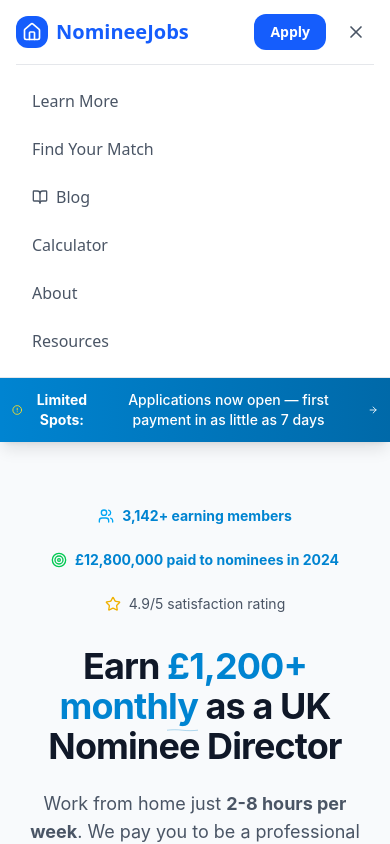
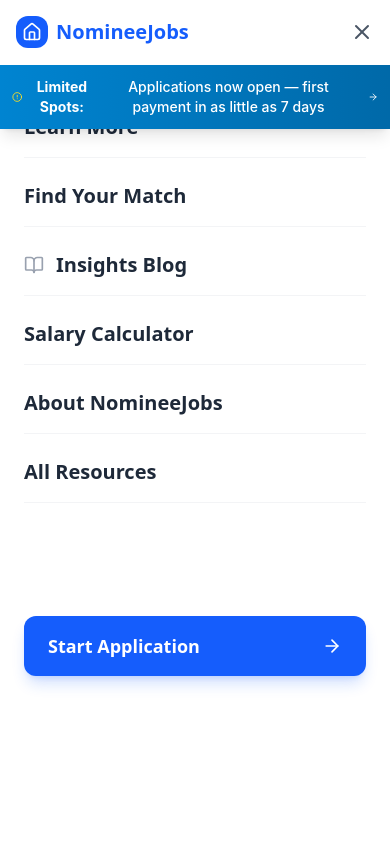
Before and after one commit to ashstate64/nomineejobs, a Next.js app: page / in a window 390 px wide. Both pictures are taken after a click on the button "Toggle Menu". Shown: the top 844 px of the page. Built offline with nearby package versions, Linux system fonts and the light colour scheme.

Commit message:
Polish mobile navigation overlay, form buttons, and UI grid spacing

```diff
--- a/components/navigation.tsx
+++ b/components/navigation.tsx
@@ -1,18 +1,28 @@
 "use client"
 
 import Link from "next/link"
-import { BookOpen, Home, Phone, Menu, X } from "lucide-react"
-import { useState } from "react"
+import { BookOpen, Home, Phone, Menu, X, ArrowRight } from "lucide-react"
+import { useState, useEffect } from "react"
 
 export default function Navigation() {
   const [mobileMenuOpen, setMobileMenuOpen] = useState(false)
 
+  // Prevent background scrolling when mobile menu is open
+  useEffect(() => {
+    if (mobileMenuOpen) {
+      document.body.style.overflow = 'hidden'
+    } else {
+      document.body.style.overflow = 'unset'
+    }
+    return () => { document.body.style.overflow = 'unset' }
+  }, [mobileMenuOpen])
+
   return (
     <nav className="bg-white/95 backdrop-blur-sm border-b border-gray-200 sticky top-0 z-50 shadow-sm">
       <div className="container mx-auto px-4">
-        <div className="flex items-center justify-between h-16">
+        <div className="flex items-center justify-between h-16 relative z-50 bg-transparent">
           {/* Logo */}
-          <Link href="/" className="flex items-center gap-2 font-bold text-xl text-blue-600 hover:text-blue-700 transition-colors">
+          <Link href="/" className="flex items-center gap-2 font-bold text-xl text-blue-600 hover:text-blue-700 transition-colors" onClick={() => setMobileMenuOpen(false)}>
             <div className="p-1.5 bg-blue-600 rounded-lg">
               <Home className="h-5 w-5 text-white" />
             </div>
@@ -69,72 +79,78 @@ export default function Navigation() {
 
           {/* Mobile Menu Button */}
           <div className="md:hidden flex items-center gap-3">
-            <Link
-              href="/apply"
-              className="bg-blue-600 text-white px-4 py-2 rounded-lg hover:bg-blue-700 transition-colors font-semibold text-sm"
-            >
-              Apply
-            </Link>
             <button
               onClick={() => setMobileMenuOpen(!mobileMenuOpen)}
-              className="p-2 rounded-lg text-gray-600 hover:text-gray-800 hover:bg-gray-100 transition-colors"
+              className="p-2 -mr-2 rounded-lg text-gray-600 hover:text-gray-900 focus:outline-none transition-colors"
+              aria-label="Toggle Menu"
             >
-              {mobileMenuOpen ? <X className="h-5 w-5" /> : <Menu className="h-5 w-5" />}
+              {mobileMenuOpen ? <X className="h-6 w-6" /> : <Menu className="h-6 w-6" />}
             </button>
           </div>
         </div>
+      </div>
 
-        {/* Mobile Navigation Menu */}
+      {/* Mobile Navigation Full-Screen Overlay */}
       {mobileMenuOpen && (
-          <div className="md:hidden border-t border-gray-200 bg-white">
-            <div className="py-4 space-y-2">
+        <div className="md:hidden fixed inset-0 z-40 bg-white pt-[65px] h-screen overflow-y-auto w-full max-w-full m-0 p-0 overscroll-contain pb-24 touch-pan-y" style={{ '-webkit-overflow-scrolling': 'touch' } as React.CSSProperties}>
+          <div className="flex flex-col px-6 py-8 space-y-2 relative h-full">
             <Link
               href="/learn-more"
-                className="block px-4 py-2 text-gray-600 hover:text-blue-600 hover:bg-blue-50 rounded-lg transition-colors"
+              className="block font-semibold text-xl py-4 border-b border-gray-100 text-gray-800 hover:text-blue-600 transition-colors"
               onClick={() => setMobileMenuOpen(false)}
             >
               Learn More
             </Link>
             <Link
               href="/demographics"
-                className="block px-4 py-2 text-gray-600 hover:text-blue-600 hover:bg-blue-50 rounded-lg transition-colors"
+              className="block font-semibold text-xl py-4 border-b border-gray-100 text-gray-800 hover:text-blue-600 transition-colors"
               onClick={() => setMobileMenuOpen(false)}
             >
               Find Your Match
             </Link>
             <Link
               href="/blog"
-                className="flex items-center gap-2 px-4 py-2 text-gray-600 hover:text-blue-600 hover:bg-blue-50 rounded-lg transition-colors"
+              className="flex items-center gap-3 font-semibold text-xl py-4 border-b border-gray-100 text-gray-800 hover:text-blue-600 transition-colors"
               onClick={() => setMobileMenuOpen(false)}
             >
-                <BookOpen className="h-4 w-4" />
-                Blog
+              <BookOpen className="h-5 w-5 text-gray-400" />
+              Insights Blog
             </Link>
             <Link
               href="/calculator"
-                className="block px-4 py-2 text-gray-600 hover:text-blue-600 hover:bg-blue-50 rounded-lg transition-colors"
+              className="block font-semibold text-xl py-4 border-b border-gray-100 text-gray-800 hover:text-blue-600 transition-colors"
               onClick={() => setMobileMenuOpen(false)}
             >
-                Calculator
+              Salary Calculator
             </Link>
             <Link
               href="/about"
-                className="block px-4 py-2 text-gray-600 hover:text-blue-600 hover:bg-blue-50 rounded-lg transition-colors"
+              className="block font-semibold text-xl py-4 border-b border-gray-100 text-gray-800 hover:text-blue-600 transition-colors"
               onClick={() => setMobileMenuOpen(false)}
             >
-                About
+              About NomineeJobs
             </Link>
             <Link
               href="/resources"
-                className="block px-4 py-2 text-gray-600 hover:text-blue-600 hover:bg-blue-50 rounded-lg transition-colors"
+              className="block font-semibold text-xl py-4 border-b border-gray-100 text-gray-800 hover:text-blue-600 transition-colors"
               onClick={() => setMobileMenuOpen(false)}
             >
-                Resources
+              All Resources
+            </Link>
+
+            <div className="pt-8 w-full mt-auto mb-10 block">
+              <Link
+                href="/apply"
+                className="w-full flex items-center justify-between bg-blue-600 text-white px-6 py-4 rounded-xl font-bold text-lg hover:bg-blue-700 transition-all shadow-lg shadow-blue-600/20 active:scale-95"
+                onClick={() => setMobileMenuOpen(false)}
+              >
+                <span>Start Application</span>
+                <ArrowRight className="h-5 w-5" />
               </Link>
             </div>
           </div>
+        </div>
       )}
-      </div>
     </nav>
   )
 }
--- a/components/sections/below-fold-content.tsx
+++ b/components/sections/below-fold-content.tsx
@@ -196,40 +196,40 @@ const BelowFoldContent = memo(() => {
           </p>
         </div>
 
-        <div className="grid md:grid-cols-2 lg:grid-cols-3 gap-8">
+        <div className="grid grid-cols-1 md:grid-cols-2 lg:grid-cols-3 gap-6 md:gap-8 max-w-sm md:max-w-none mx-auto">
           {TESTIMONIALS_DATA.map((testimonial, index) => (
-            <GlassCard key={index} className="flex flex-col group hover:scale-105 transition-transform duration-300">
+            <GlassCard key={index} className="flex flex-col group hover:scale-[1.02] transition-transform duration-300">
               <div className="flex items-center mb-4">
-                <Avatar className="h-16 w-16 mr-4 ring-2 ring-sky-200 shadow-lg">
+                <Avatar className="h-14 w-14 md:h-16 md:w-16 mr-4 ring-2 ring-sky-200 shadow-lg">
                   <AvatarImage src={testimonial.avatar} alt={testimonial.name} />
-                  <AvatarFallback className="bg-sky-100 text-sky-700 font-semibold text-lg">
+                  <AvatarFallback className="bg-sky-100 text-sky-700 font-semibold text-lg md:text-xl">
                     {testimonial.name.split(' ').map(n => n[0]).join('')}
                   </AvatarFallback>
                 </Avatar>
                 <div className="flex-grow">
-                  <div className="flex items-center gap-1 mb-2">
+                  <div className="flex items-center gap-1 mb-1">
                     {[...Array(testimonial.rating)].map((_, i) => (
-                      <span key={i} className="text-yellow-400 text-xl">★</span>
+                      <span key={i} className="text-yellow-400 text-lg md:text-xl leading-none">★</span>
                     ))}
                   </div>
-                  <h4 className="font-semibold text-gray-800 text-lg">{testimonial.name}</h4>
-                  <p className="text-sm text-gray-500 mb-1">{testimonial.location}</p>
-                  <div className="bg-green-100 text-green-700 text-xs font-bold px-2 py-1 rounded-full inline-block">
+                  <h4 className="font-semibold text-gray-800 text-base md:text-lg leading-tight">{testimonial.name}</h4>
+                  <p className="text-xs text-gray-500 mb-1 leading-tight">{testimonial.location}</p>
+                  <div className="bg-green-100 text-green-700 text-[10px] md:text-xs font-bold px-2 py-0.5 rounded-full inline-block mt-0.5">
                     {testimonial.earnings}
                   </div>
                 </div>
               </div>
-              <blockquote className="text-gray-700 flex-grow italic leading-relaxed">
+              <blockquote className="text-gray-700 flex-grow italic leading-relaxed text-sm md:text-base">
                 "{testimonial.testimonial}"
               </blockquote>
 
               {/* Verified Badge */}
               <div className="mt-4 pt-4 border-t border-gray-200 flex items-center justify-between">
-                <div className="flex items-center gap-1 text-xs text-green-600">
-                  <CheckCircle className="h-3 w-3" />
+                <div className="flex items-center gap-1 text-[10px] md:text-xs text-green-600 font-medium">
+                  <CheckCircle className="h-3 w-3 md:h-3.5 md:w-3.5" />
                   <span>Verified Earnings</span>
                 </div>
-                <div className="text-xs text-gray-500">
+                <div className="text-[10px] md:text-xs text-gray-500 font-medium whitespace-nowrap">
                   Active since 2022
                 </div>
               </div>
```
Also changed, not shown: app/apply/page.tsx (+17 -17 lines). Lines whose indentation alone changed are shown as unchanged.
